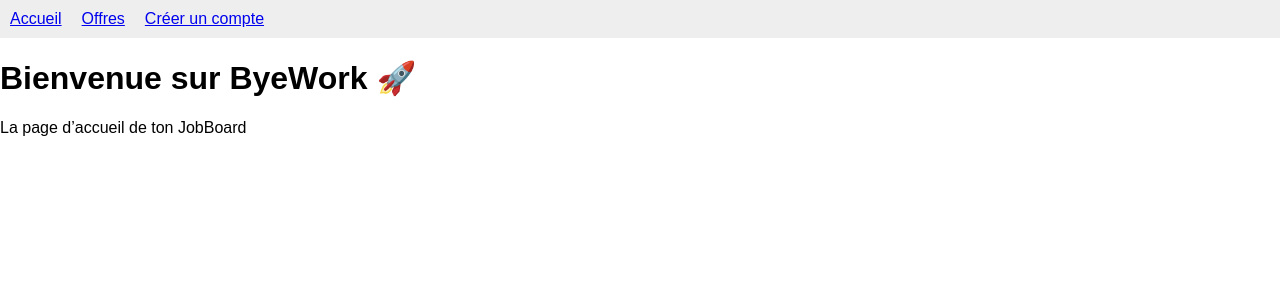
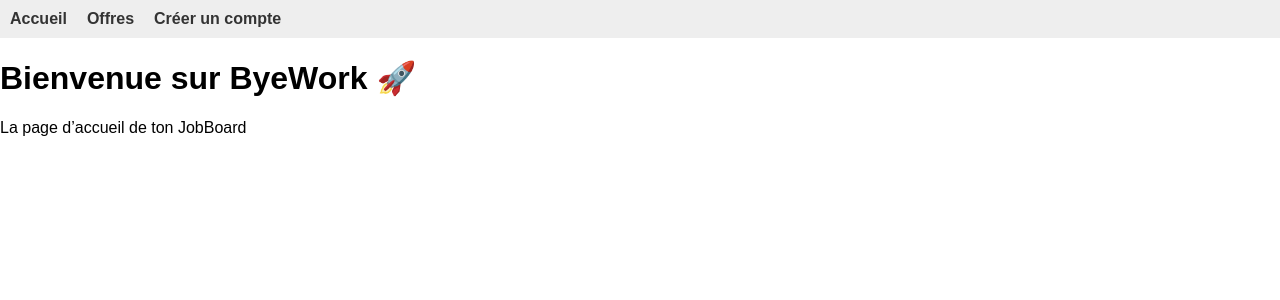
Before and after one commit to LucasGonz27/ByeWork.app, a React app in the folder frontend/: page / in a window 1280 px wide. Shown: the top 300 px of the page. Built offline with nearby package versions, Linux system fonts and the light colour scheme; the HTML template or start-up script is replaced by a standard one.

Commit message:
Le header devient un composant

```diff
--- a/frontend/src/App.jsx
+++ b/frontend/src/App.jsx
@@ -1,16 +1,13 @@
-import { BrowserRouter as Router, Routes, Route, Link } from 'react-router-dom';
+import { BrowserRouter as Router, Routes, Route } from 'react-router-dom';
 import Home from './pages/Home';
 import Offers from './pages/Offers';
 import Signup from './pages/Signup';
+import Header from './components/Header';
 
 function App() {
   return (
     <Router>
-      <nav style={{ display: 'flex', gap: '20px', padding: '10px', background: '#eee' }}>
-        <Link to="/">Accueil</Link>
-        <Link to="/offers">Offres</Link>
-        <Link to="/signup">Créer un compte</Link>
-      </nav>
+      <Header />  {}
 
       <Routes>
         <Route path="/" element={<Home />} />
--- /dev/null
+++ b/frontend/src/components/Header.jsx
@@ -0,0 +1,14 @@
+import { Link } from 'react-router-dom';
+import styles from './Header.module.css';
+
+function Header() {
+  return (
+    <nav className={styles.header}>
+      <Link to="/">Accueil</Link>
+      <Link to="/offers">Offres</Link>
+      <Link to="/signup">Créer un compte</Link>
+    </nav>
+  );
+}
+
+export default Header;
--- /dev/null
+++ b/frontend/src/components/Header.module.css
@@ -0,0 +1,16 @@
+.header {
+  display: flex;
+  gap: 20px;
+  padding: 10px;
+  background-color: #eee;
+}
+
+.header a {
+  text-decoration: none;
+  color: #333;
+  font-weight: bold;
+}
+
+.header a:hover {
+  color: #007bff;
+}
```
